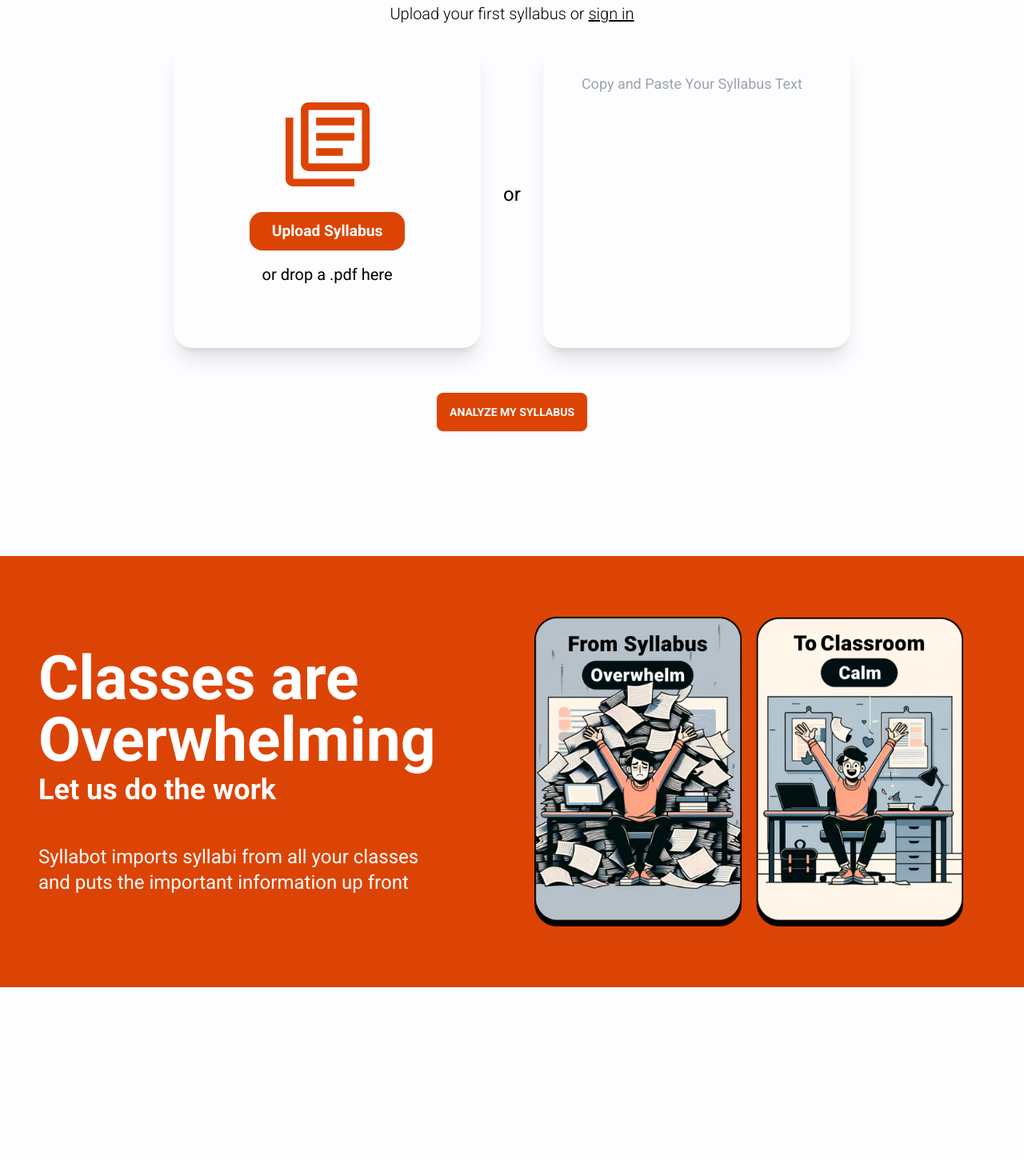
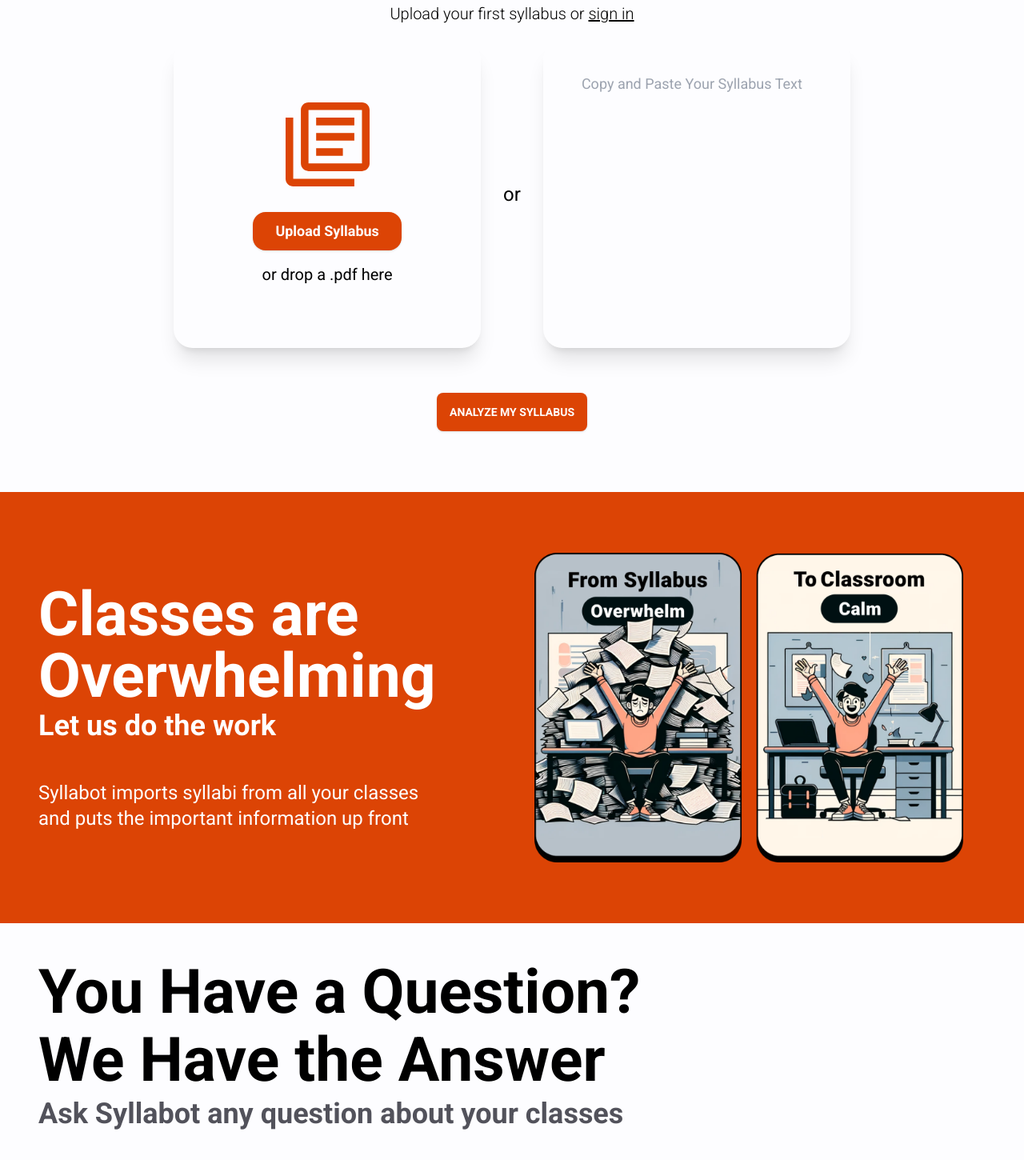
Before and after one commit to Nyumat/Syllabot, a React (Vite) app in the folder client/: page / in a window 1280 px wide. Shown: the part 174-1624 px from the top of the page at 80% size. Before the commit the page ends 1408 px from the top, so only its background shows below. Built offline with nearby package versions, Linux system fonts and the light colour scheme; no server answers.

Commit message:
Updates to landing page (added text)

```diff
--- a/client/src/components/ImageUploader.tsx
+++ b/client/src/components/ImageUploader.tsx
@@ -13,7 +13,7 @@
         <button
           className="btn btn-primary normal-case bg-primary-orange min-w-min cursor-pointer text-white hover:bg-white hover:text-primary-orange shadow border-none mt-8 rounded-2xl pr-7 pl-7 text-xl"
           type="button"
-          style={{fontSize: '1.5vw'}}
+          style={{fontSize: '1.4vw'}}
           onClick={open}
         >
           Upload Syllabus
--- a/client/src/pages/Landing.tsx
+++ b/client/src/pages/Landing.tsx
@@ -47,9 +47,9 @@
               </div>
             </div>
 
-                  <div className="bg-primary-orange mt-20 select-none p-12 flex-row flex flex-wrap justify-center">
+            <div className="bg-primary-orange  select-none p-12 flex-row flex flex-wrap justify-center">
               <div className="flex flex-1 flex-col text-white w-full sm:w-2/3 lg:w-3/5 xl:w-1/2 mr-20 self-center">
-                        <h3 className="text-6xl flex-wrap font-bold" style={{fontSize: '6vw'}}>
+                <h3 className="text-6xl flex-wrap font-bold" style={{ fontSize: '6vw' }}>
                   Classes are Overwhelming
                 </h3>
                 <h6 className="text-4xl flex-wrap font-semibold mt-1">
@@ -68,6 +68,18 @@
                 />{" "}
               </div>
             </div>
+
+            <div className="flex flex-1 flex-col text-black w-full mr-20 self-center p-12">
+              <h3 className="text-6xl flex-wrap font-bold" style={{ fontSize: '6vw' }}>
+                You Have a Question?
+              </h3>
+              <h3 className="text-6xl flex-wrap font-bold mt-2" style={{ fontSize: '6vw' }}>
+                We Have the Answer
+              </h3>
+              <h6 className="text-4xl flex-wrap font-semibold mt-2 text-zinc-600">
+                Ask Syllabot any question about your classes
+              </h6>
+            </div>
           </>
         </SignedOut>
         <SignedIn>
```
Lines whose indentation alone changed are shown as unchanged.
